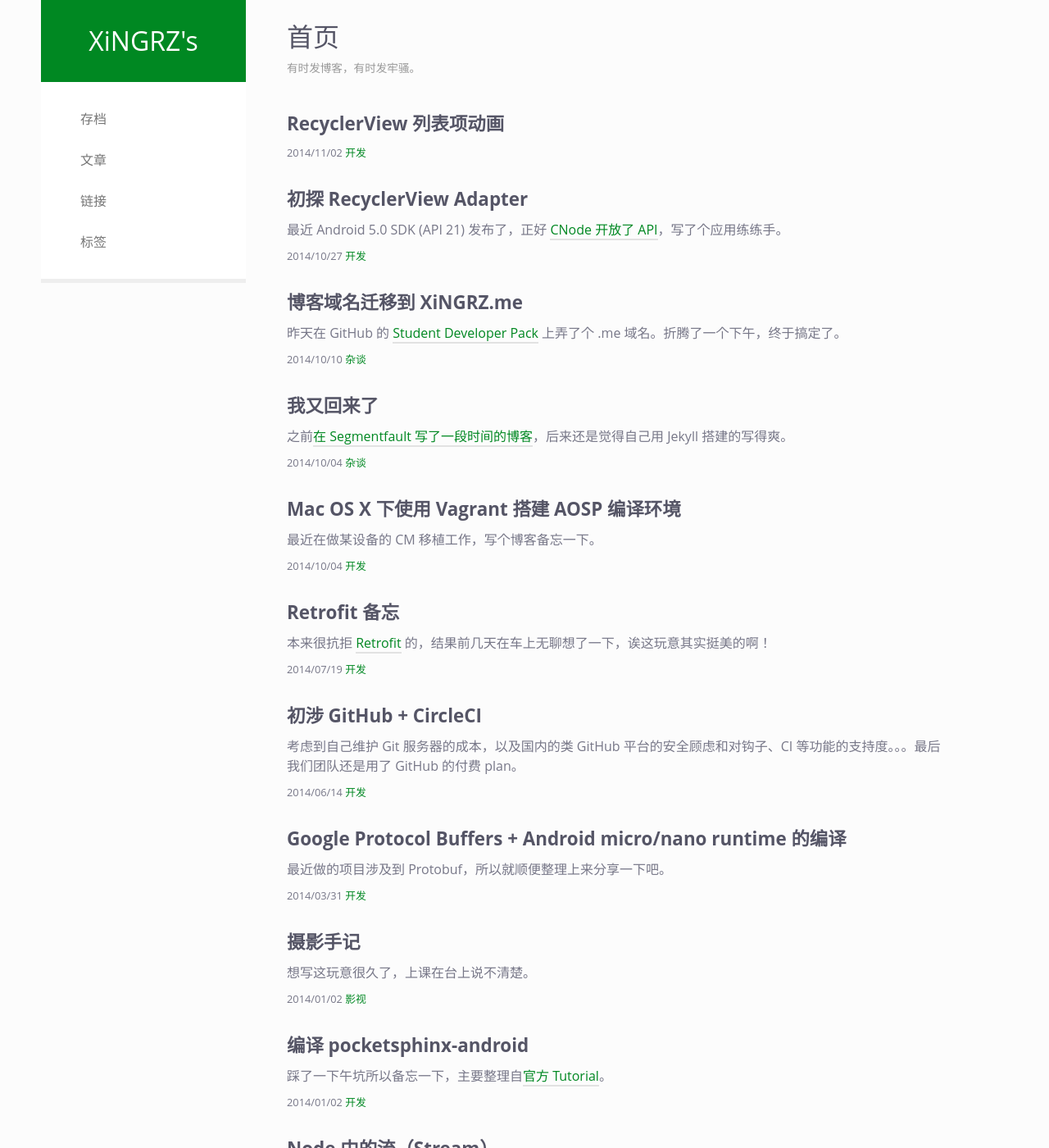
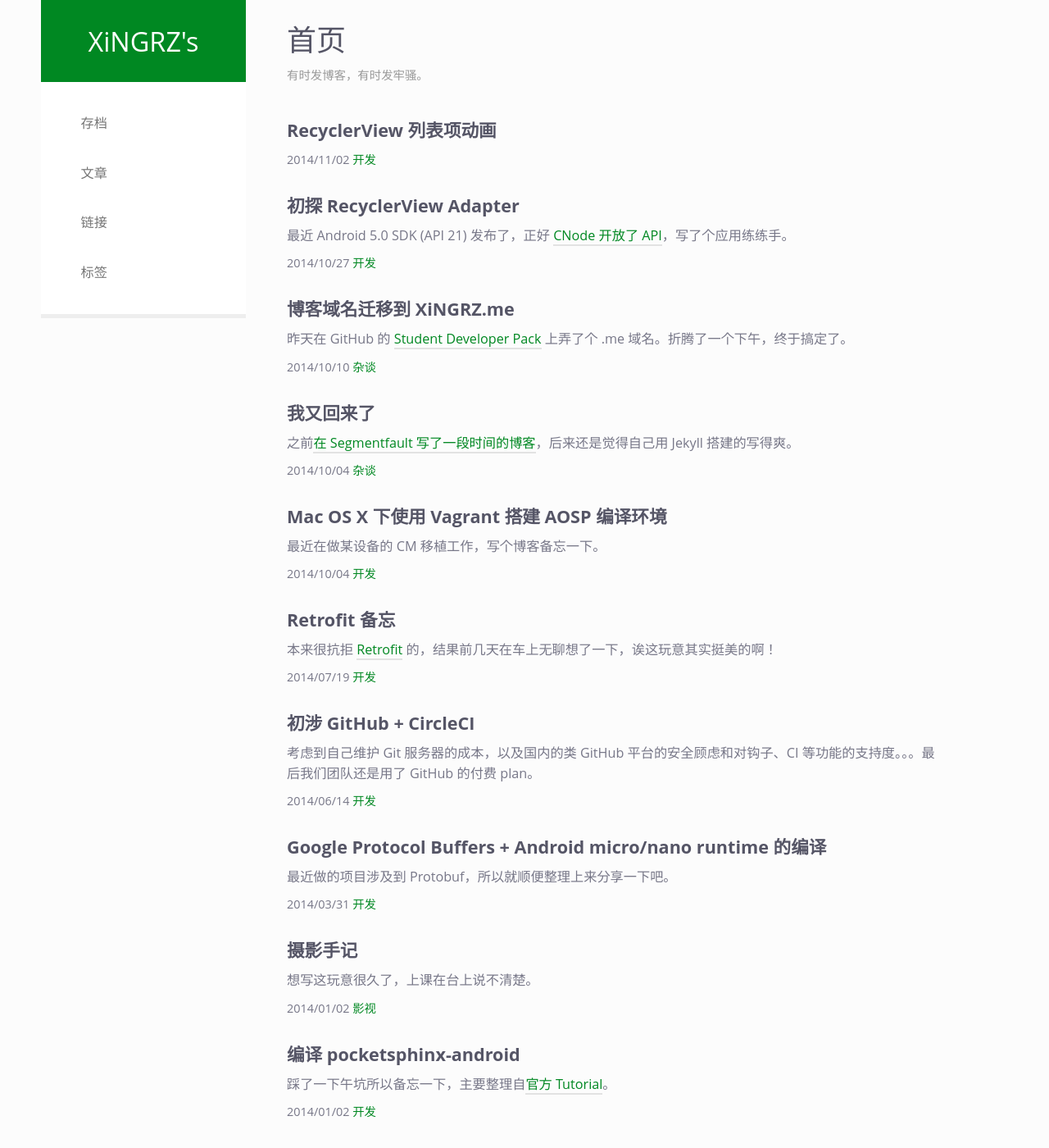
Before and after one commit to jiehg/jiehg.github.io22, a Jekyll site: the page built from index.html, in a window 1280 px wide and 1400 px high. Shown: the whole window at 82% size. Built offline with Jekyll 4.4.1, drawn with Linux system fonts in a browser that asks for light colours; Markdown is read by kramdown in place of the engine named in the settings.

Commit message:
use rem for font-size

```diff
--- a/_sass/_content.scss
+++ b/_sass/_content.scss
@@ -1,6 +1,6 @@
 .site-content {
   max-width: 800px;
-  min-height: 70%;
+  min-height: 60vh;
 
   > header {
     display: block;
@@ -8,7 +8,7 @@
     min-height: 69px;
 
     h1 {
-      font-size: 200%;
+      font-size: 2rem;
       font-weight: normal;
       padding: 0;
       margin: 0;
@@ -16,7 +16,7 @@
     }
 
     time, p {
-      font-size: 85%;
+      font-size: 0.8rem;
       color: #999;
       padding: 0;
       margin: 0;
@@ -24,7 +24,7 @@
     }
 
     a {
-      font-size: 85%;
+      font-size: 0.8rem;
       color: #AAA;
       border-bottom: none;
       &:hover {
@@ -55,31 +55,26 @@
     }
 
     h2 {
-      font-size: 160%;
+      font-size: 1.6rem;
       font-weight: normal;
       margin: 20px 0;
       border-bottom: 1px solid #E7E7E7;
     }
 
     h3 {
-      font-size: 120%;
+      font-size: 1.2rem;
       font-weight: normal;
       margin: 0;
       border-bottom: 1px solid #E7E7E7;
     }
 
     h4 {
-      font-size: 110%;
+      font-size: 1rem;
       font-weight: bold;
-    }
-
-    p {
-      font-size: 110%;
     }
 
     ul, ol {
       padding-left: 2em;
-      font-size: 100%;
 
       &.inline {
         list-style: none;
@@ -93,7 +88,7 @@
 
     code {
       font-family: $monospace;
-      font-size: 90%;
+      font-size: 0.9rem;
       background: rgba(black, 0.07);
       border-radius: 2px;
       padding: 2px 5px;
@@ -110,18 +105,19 @@
         background: none;
         border: none;
         padding: 0;
+        font-size: 0.8rem;
       }
     }
 
     blockquote {
-      font-size: 90%;
+      font-size: 0.9rem;
       padding-left: 1.6em;
       padding-right: 2em;
       border-left: 0.4em solid #CCC;
       color: #777;
 
       * {
-        font-size: inherit;
+        font-size: 1em;
       }
 
       p {
@@ -150,17 +146,12 @@
         margin-top: 0;
         margin-bottom: 10px;
         line-height: 1.5;
-        font-size: inherit;
-      }
-
-      > blockquote {
-        font-size: 90%;
       }
     }
 
     .figure {
       float: right;
-      font-size: 75%;
+      font-size: 0.7rem;
       margin: 20px 0 20px 20px;
       clear: both;
 
@@ -191,10 +182,6 @@
         line-height: 1.5;
       }
 
-      code, blockquote {
-        font-size: 100%;
-      }
-
       pre {
         padding: 5px;
       }
@@ -207,8 +194,10 @@
 
   @media (max-width: 600px) {
     > .content {
-      code {
-        font-size: 90%;
+      blockquote {
+        border-left-width: 0.2em;
+        padding-left: 0.8em;
+        padding-right: 1em;
       }
 
       img {
--- a/_sass/_footer.scss
+++ b/_sass/_footer.scss
@@ -6,7 +6,7 @@
   text-align: right;
 
   p {
-    font-size: 80%;
+    font-size: 0.7rem;
     color: #777;
     margin: 5px;
     padding: 0;
--- a/_sass/_main.scss
+++ b/_sass/_main.scss
@@ -3,9 +3,9 @@
   padding: 0;
 }
 
-body {
+html {
   font-family: $san-serif;
-  font-size: 16px;
+  font-size: 18px;
   -webkit-font-smoothing: antialiased;
   color: #556;
 }
@@ -23,7 +23,7 @@
 
 @media (max-width: 960px) {
   body {
-    font-size: 14px;
+    font-size: 16px;
   }
 }
 
@@ -45,7 +45,7 @@
 }
 
 .site-header .brand {
-  font-size: 200%;
+  font-size: 1.8rem;
   background: $primary-color;
 }
 
@@ -65,6 +65,7 @@
   list-style: none;
   margin: 0;
   padding: 20px 0;
+  font-size: 0.9rem;
 }
 
 .site-header nav ul > li {
@@ -74,7 +75,7 @@
 .site-header nav ul > li > a {
   display: block;
   padding: 0 3em;
-  line-height: 50px;
+  line-height: 7ex;
   color: #777;
   transition: background-color 500ms;
 }
@@ -104,7 +105,7 @@
 
 .site-header nav ul > li > ul > li > a {
   padding-left: 5em;
-  font-size: 95%;
+  font-size: 0.9em;
 }
 
 .site-wrapper {
@@ -154,6 +155,7 @@
   .site-header nav ul > li > a {
     display: inline-block;
     padding: 0 30px;
+    line-height: 50px;
   }
 
   .site-header nav ul > li > ul {
@@ -168,7 +170,7 @@
 
   .site-header nav ul > li > ul > li > a {
     padding: 0 20px;
-    font-size: 95%;
+    font-size: 1em;
   }
 
   .site-wrapper {
@@ -178,7 +180,7 @@
 
 @media (max-width: 960px) {
   .site-header .brand {
-    font-size: 120%;
+    font-size: 1.2rem;
     width: 120px;
   }
 
@@ -237,7 +239,7 @@
 
 .site-abstract > header h1 {
   margin: 0;
-  font-size: 140%;
+  font-size: 1.2rem;
   font-weight: bold;
 }
 
@@ -258,14 +260,14 @@
 .site-abstract > .abstract > * {
   margin-top: 0 !important;
   margin-bottom: 0 !important;
-  font-size: 100% !important;
   line-height: 1.5 !important;
+  font-size: 0.9rem;
   color: #778;
 }
 
 .site-abstract > footer {
   margin-top: 10px;
-  font-size: 80%;
+  font-size: 0.8rem;
   color: #778;
 }
 
```
